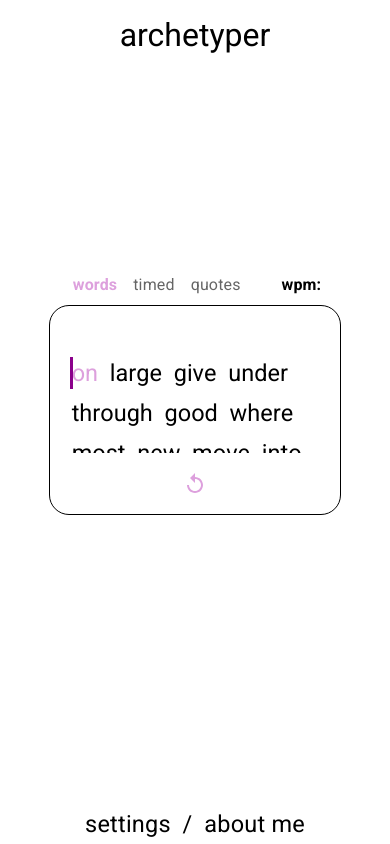
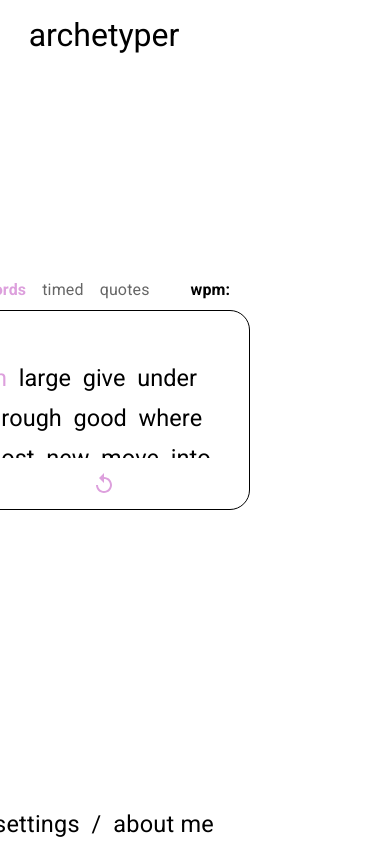
Before and after one commit to nkuek/archetyper, a React (Create React App) app: page / in a window 390 px wide. Built offline with nearby package versions, Linux system fonts and the light colour scheme.

Commit message:
more mobile styling

```diff
--- a/src/app/App.tsx
+++ b/src/app/App.tsx
@@ -77,6 +77,7 @@ const App = () => {
         height: '100vh',
         display: 'flex',
         flexDirection: 'column',
+        overflowX: 'hidden',
       }}
       onClick={() => setFocused(false)}
     >
--- a/src/components/WordBox/index.tsx
+++ b/src/components/WordBox/index.tsx
@@ -483,7 +483,7 @@ const WordBox: FC<IProps> = ({ setShowTip, setShowWarning }) => {
             ref={textFieldRef}
             autoFocus
             onKeyDown={handleKeyDown}
-            style={{ padding: '1em' }}
+            style={{ fontSize: '1em' }}
             autoCapitalize="off"
             autoCorrect="off"
             autoComplete="off"
```
